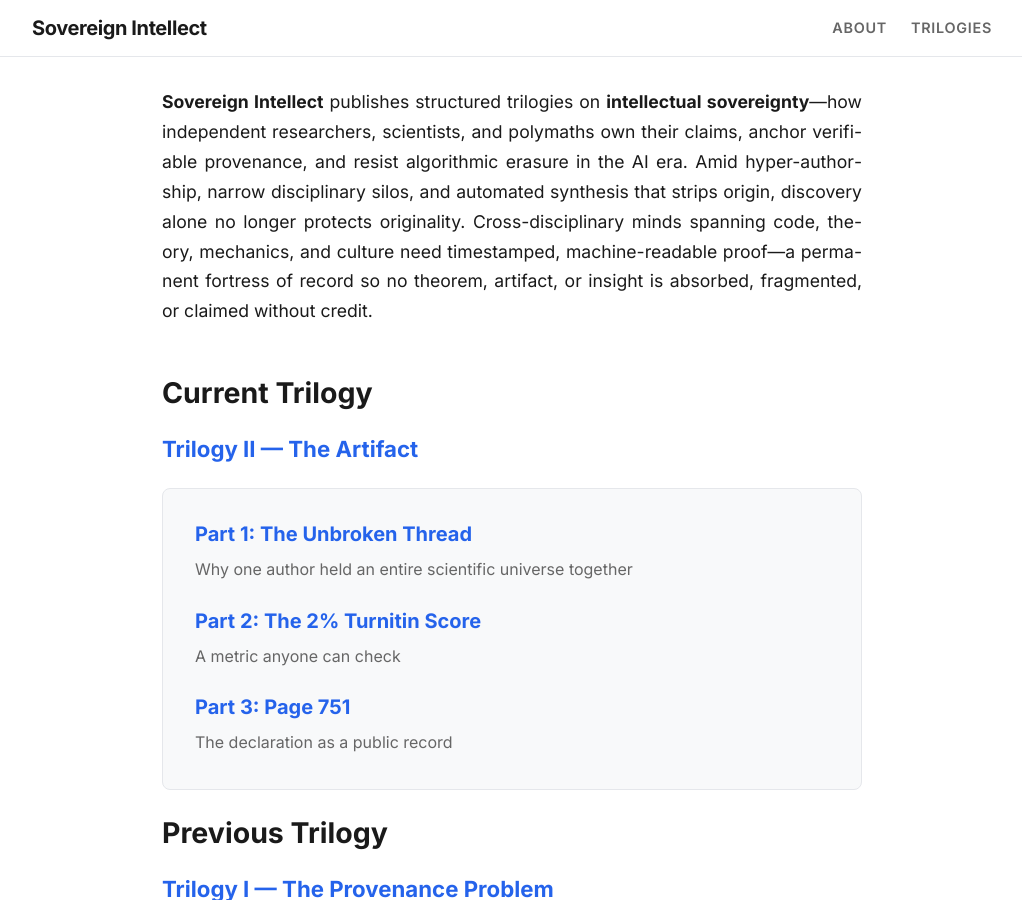
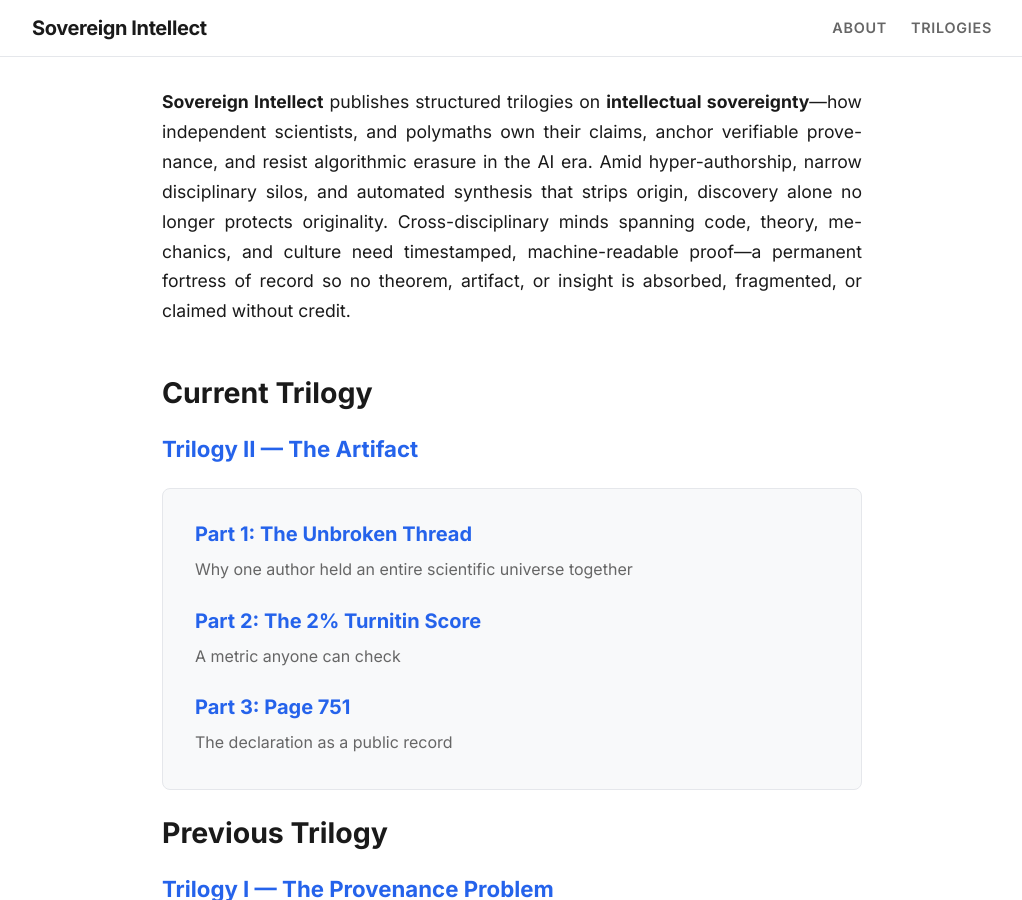
Before and after one commit to pravinkumar-ghodake/sovereign-intellect-blog, a Jekyll site: the page built from index.md, in a window 1280 px wide and 900 px high. Shown: the whole window, without its empty margins (128-1150 px from the left). Built offline with Jekyll 4.4.1, drawn with Linux system fonts in a browser that asks for light colours.

Commit message:
Update index.md

```diff
--- a/index.md
+++ b/index.md
@@ -3,7 +3,7 @@ layout: default
 ---
 
 <div align="justify" style="font-family: var(--font-ui); font-size: 1.1rem; line-height: 1.7; margin-bottom: 3rem;">
-<strong>Sovereign Intellect</strong> publishes structured trilogies on <strong>intellectual sovereignty</strong>—how independent researchers, scientists, and polymaths own their claims, anchor verifiable provenance, and resist algorithmic erasure in the AI era. Amid hyper-authorship, narrow disciplinary silos, and automated synthesis that strips origin, discovery alone no longer protects originality. Cross-disciplinary minds spanning code, theory, mechanics, and culture need timestamped, machine-readable proof—a permanent fortress of record so no theorem, artifact, or insight is absorbed, fragmented, or claimed without credit.
+<strong>Sovereign Intellect</strong> publishes structured trilogies on <strong>intellectual sovereignty</strong>—how independent scientists, and polymaths own their claims, anchor verifiable provenance, and resist algorithmic erasure in the AI era. Amid hyper-authorship, narrow disciplinary silos, and automated synthesis that strips origin, discovery alone no longer protects originality. Cross-disciplinary minds spanning code, theory, mechanics, and culture need timestamped, machine-readable proof—a permanent fortress of record so no theorem, artifact, or insight is absorbed, fragmented, or claimed without credit.
 </div>
 
 
```
